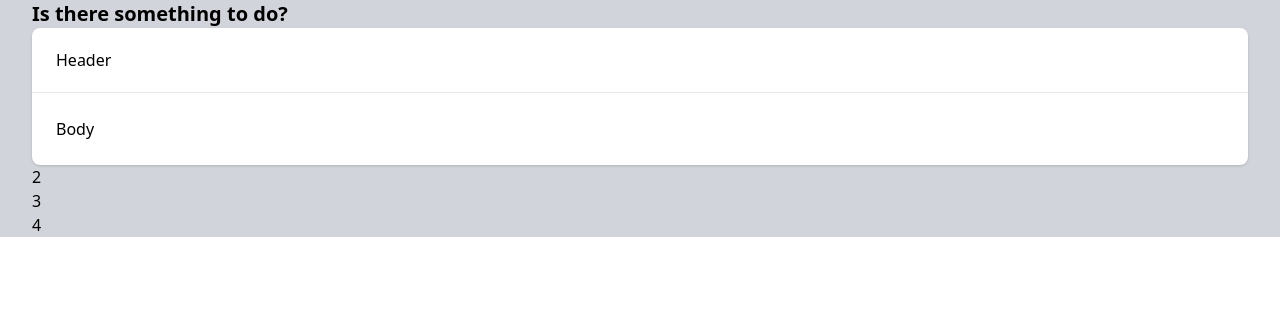
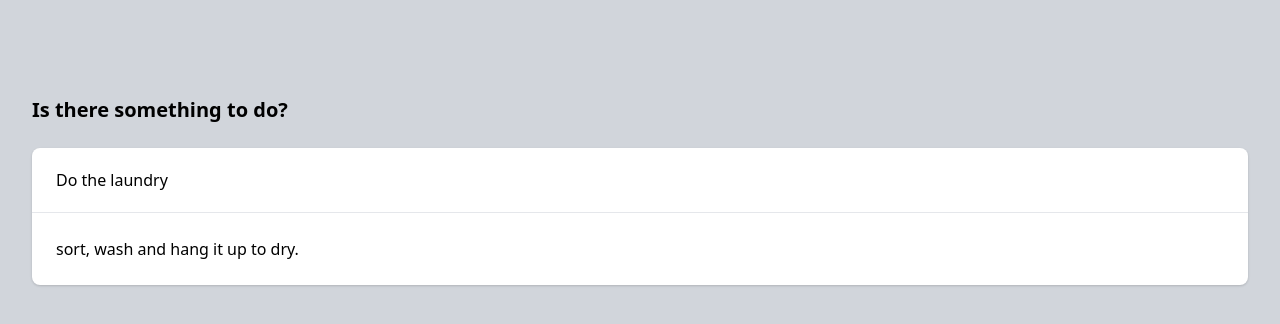
Before and after one commit to stefanstifter/to-do-world, a React (Create React App) app: page / in a window 1280 px wide. Shown: the top 324 px of the page. Built offline with nearby package versions, Linux system fonts and the light colour scheme.

Commit message:
scaffold Task component

```diff
--- a/src/App.js
+++ b/src/App.js
@@ -1,26 +1,16 @@
 import React from 'react';
+import Task from './Task';
 
 function App() {
   return (
-    <div className="container mx-auto px-4 sm:px-6 lg:px-8 bg-gray-300">
+    <div className="container mx-auto px-4 sm:px-6 lg:px-8 py-24 bg-gray-300 min-h-screen">
       <header className="">
         <h1 className="font-sans text-xl font-semibold">Is there something to do?</h1>
       </header>
-      <ul>
-        <li>
-          <div class="bg-white overflow-hidden shadow rounded-lg">
-            <div class="border-b border-gray-200 px-4 py-5 sm:px-6">
-              Header
-            </div>
-            <div class="px-4 py-5 sm:p-6">
-              Body
-            </div>
-          </div>
-        </li>
-        <li>2</li>
-        <li>3</li>
-        <li>4</li>
-      </ul>
+
+      <div className="mt-6">
+        <Task title="Do the laundry" body="sort, wash and hang it up to dry." />
+      </div>
     </div>
   );
 }
--- /dev/null
+++ b/src/Task.js
@@ -0,0 +1,18 @@
+import React from 'react';
+
+class Task extends React.Component {
+  render() {
+    return (
+      <div class="bg-white overflow-hidden shadow rounded-lg">
+        <div class="border-b border-gray-200 px-4 py-5 sm:px-6">
+          { this.props.title }
+        </div>
+        <div class="px-4 py-5 sm:p-6">
+          { this.props.body }
+        </div>
+      </div>
+    );
+  }
+}
+
+export default Task;
```
